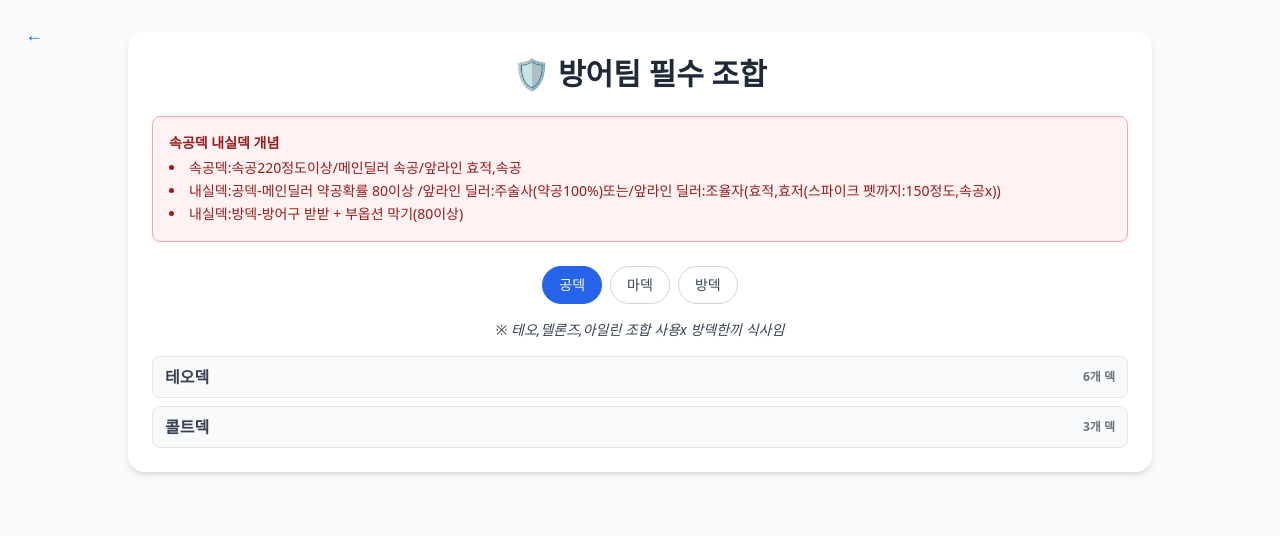
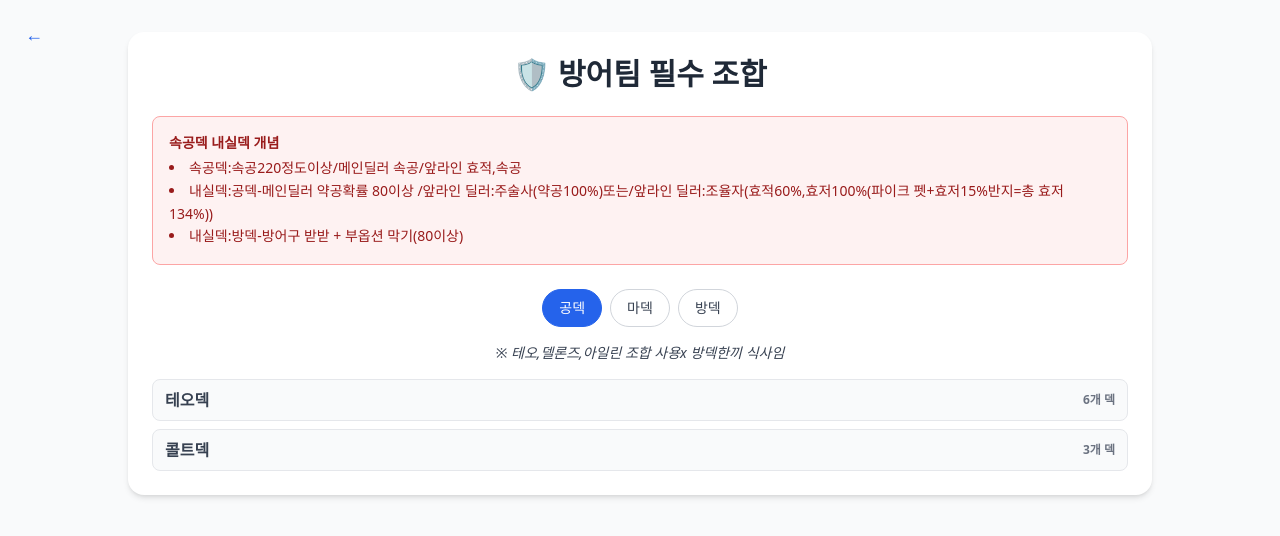
Before and after one commit to ogeongeun/snr-guide, a React (Create React App) app: page /guild-defense/build in a window 1280 px wide. Shown: the top 536 px of the page. Built offline with nearby package versions, Linux system fonts and the light colour scheme.

Commit message:
GuildDefenseBuildPage.jsx 업데이트

```diff
--- a/src/pages/GuildDefenseBuildPage.jsx
+++ b/src/pages/GuildDefenseBuildPage.jsx
@@ -150,7 +150,7 @@ export default function GuildDefenseBuildPage() {
   <p className="font-semibold mb-1">속공덱 내실덱 개념</p>
   <ul className="list-disc list-inside leading-relaxed">
     <li>속공덱:속공220정도이상/메인딜러 속공/앞라인 효적,속공</li>
-    <li>내실덱:공덱-메인딜러 약공확률 80이상 /앞라인 딜러:주술사(약공100%)또는/앞라인 딜러:조율자(효적,효저(스파이크 펫까지:150정도,속공x))</li>
+    <li>내실덱:공덱-메인딜러 약공확률 80이상 /앞라인 딜러:주술사(약공100%)또는/앞라인 딜러:조율자(효적60%,효저100%(파이크 펫+효저15%반지=총 효저 134%))</li>
      <li>내실덱:방덱-방어구 받받 + 부옵션 막기(80이상)</li>
 
 
```
